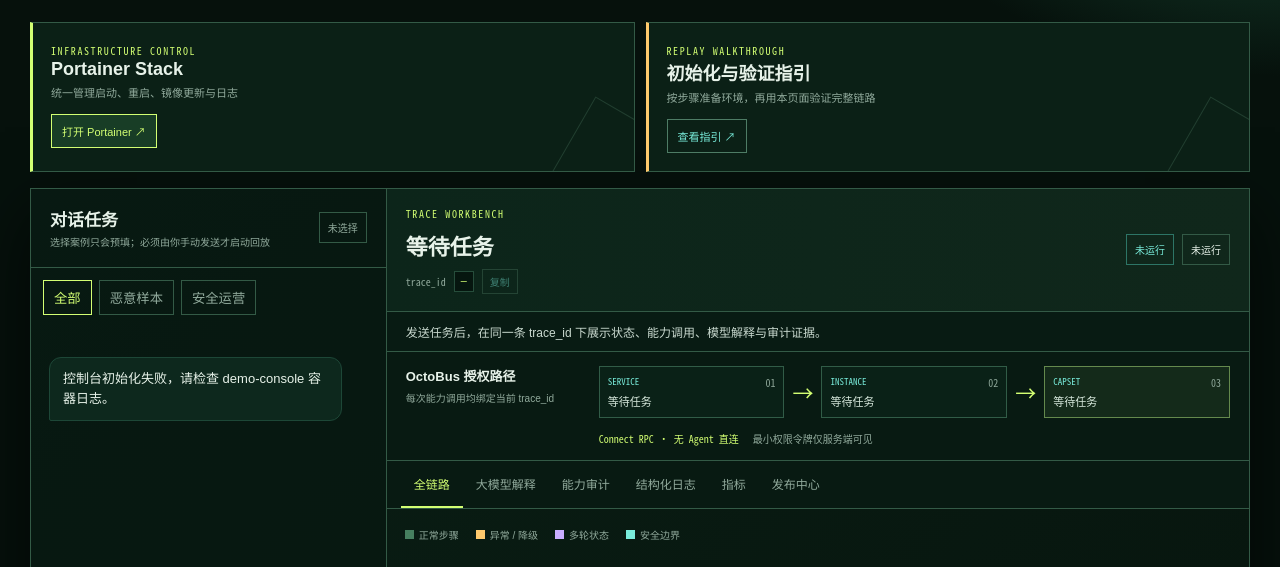
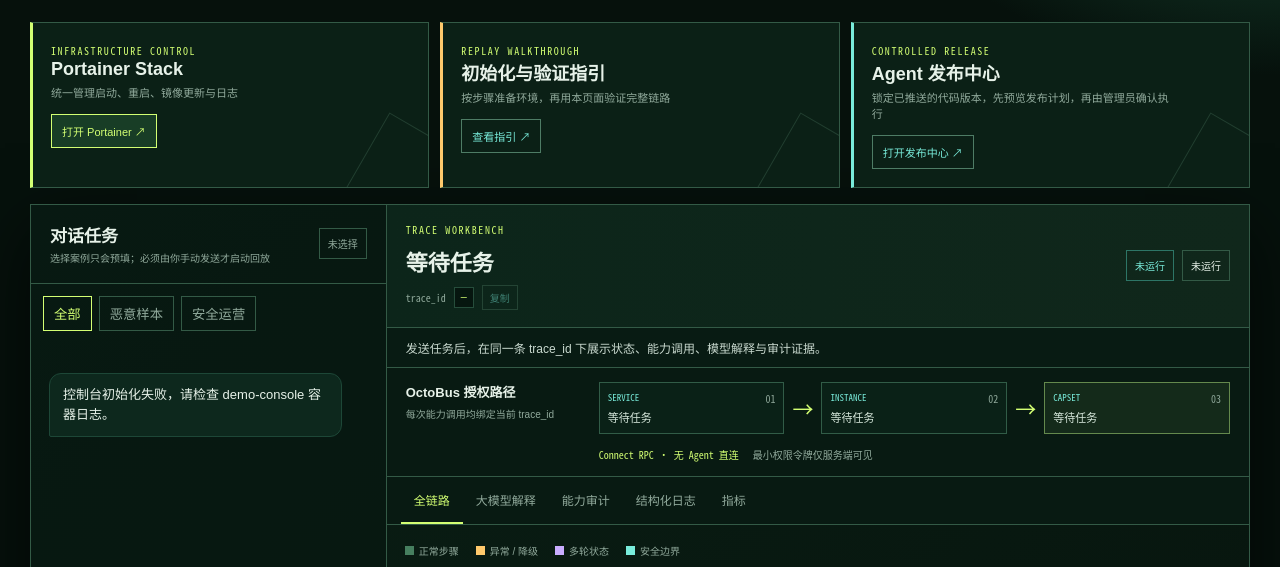
Before and after one commit to ch7pairsq/chaitin-demo-console, a website: page public/index.html in a window 1280 px wide. Shown: the part 153-720 px from the top of the page. Drawn offline with Linux system fonts and the light colour scheme; no server answers.

Commit message:
feat: move release center to command strip

```diff
--- a/public/index.html
+++ b/public/index.html
@@ -4,6 +4,13 @@
   <meta charset="utf-8"><meta name="viewport" content="width=device-width, initial-scale=1">
   <title>Chaitin · Agent 回放控制台</title>
   <link rel="stylesheet" href="/styles.css">
+  <style>
+    .command-strip { grid-template-columns: repeat(3, minmax(0, 1fr)); }
+    .release-card { border-left: 3px solid var(--cyan) !important; }
+    dialog.release-dialog { width: min(1200px, calc(100% - 32px)); }
+    @media (max-width: 1100px) { .command-strip { grid-template-columns: repeat(2, minmax(0, 1fr)); } }
+    @media (max-width: 640px) { .command-strip { grid-template-columns: 1fr; } dialog.release-dialog { width: calc(100% - 16px); padding: 14px; } }
+  </style>
 </head>
 <body>
   <main class="shell">
@@ -14,6 +21,7 @@
     <section class="command-strip" aria-label="部署与边界概览">
       <div class="portainer-card"><span class="card-kicker">INFRASTRUCTURE CONTROL</span><b>Portainer Stack</b><small>统一管理启动、重启、镜像更新与日志</small><button id="open-portainer" class="portainer-button">打开 Portainer ↗</button></div>
       <div class="guide-card"><span class="card-kicker">REPLAY WALKTHROUGH</span><b>初始化与验证指引</b><small>按步骤准备环境，再用本页面验证完整链路</small><button class="ghost-button" data-dialog-target="guide-dialog">查看指引 ↗</button></div>
+      <div class="release-card"><span class="card-kicker">CONTROLLED RELEASE</span><b>Agent 发布中心</b><small>锁定已推送的代码版本，先预览发布计划，再由管理员确认执行</small><button class="ghost-button" data-dialog-target="release-dialog">打开发布中心 ↗</button></div>
     </section>
     <section class="workspace">
       <aside class="chat-pane">
@@ -27,19 +35,19 @@
         <div class="trace-head"><div><p class="eyebrow">TRACE WORKBENCH</p><h2 id="trace-title">等待任务</h2><div class="trace-token"><span>trace_id</span><code id="trace-id">—</code><button id="copy-trace" disabled title="复制 trace_id">复制</button></div></div><div class="run-tags"><span id="verification" class="verification">未运行</span><span id="outcome" class="outcome neutral">未运行</span></div></div>
         <div id="trace-summary" class="trace-summary"><span>发送任务后，在同一条 trace_id 下展示状态、能力调用、模型解释与审计证据。</span></div>
         <section class="octobus-path" aria-label="OctoBus 三层能力链路"><div class="path-label"><b>OctoBus 授权路径</b><small>每次能力调用均绑定当前 trace_id</small></div><div class="path-nodes"><div class="path-node"><span>01</span><small>SERVICE</small><b id="path-service">等待任务</b></div><i>→</i><div class="path-node"><span>02</span><small>INSTANCE</small><b id="path-instance">等待任务</b></div><i>→</i><div class="path-node capset"><span>03</span><small>CAPSET</small><b id="path-capset">等待任务</b></div></div><div class="path-proof"><span id="path-protocol">Connect RPC · 无 Agent 直连</span><span id="path-principal">最小权限令牌仅服务端可见</span></div></section>
-        <nav class="tabs"><button class="active" data-tab="chain">全链路</button><button data-tab="model">大模型解释</button><button data-tab="audit">能力审计</button><button data-tab="logs">结构化日志</button><button data-tab="metrics">指标</button><button data-tab="release">发布中心</button></nav>
+        <nav class="tabs"><button class="active" data-tab="chain">全链路</button><button data-tab="model">大模型解释</button><button data-tab="audit">能力审计</button><button data-tab="logs">结构化日志</button><button data-tab="metrics">指标</button></nav>
         <div class="panel active" id="chain"><div class="legend"><span><i class="legend-normal"></i>正常步骤</span><span><i class="legend-exception"></i>异常 / 降级</span><span><i class="legend-multiturn"></i>多轮状态</span><span><i class="legend-boundary"></i>安全边界</span></div><div id="timeline" class="timeline"><p class="empty">状态机、RAG、OctoBus 与人工复核将在此按 trace_id 串联。</p></div></div>
         <div class="panel" id="model"><section class="model-board"><div class="model-head"><div><p class="eyebrow">MODEL RESPONSE / BOUNDED ROLE</p><h3 id="model-status">等待任务</h3></div><span id="model-provider" class="model-provider">—</span></div><div class="model-rule"><b>输入保护</b><span id="model-policy">只有经过 allow-list 的脱敏字段才可进入模型上下文。</span></div><div class="model-response"><small>受限模型输出</small><pre id="model-output">未调用模型。</pre></div><div class="model-meta"><div><small>引用来源</small><p id="model-citations">—</p></div><div><small>最后防线</small><p id="model-guardrail">模型不会拥有工具令牌，也无法改变处置决策。</p></div></div></section></div>
         <div class="panel" id="audit"><div class="toolbar"><div><b>能力调用审计</b><small>授权主体、service → instance → capset、幂等策略和结果摘要均以 trace_id 关联</small></div><button id="audit-focus" class="ghost-button">定位当前 trace</button></div><div id="audit-empty" class="audit-empty">等待任务。此区域将显示每一次经 OctoBus 授权的能力调用。</div><div id="audit-cards" class="audit-cards"></div></div>
         <div class="panel" id="logs"><div class="toolbar"><div><b>结构化日志</b><small>每行包含同一 trace_id 下的状态和安全控制；展示不含敏感正文</small></div><button id="copy-log-query" class="ghost-button">复制查询提示</button></div><div class="table-wrap"><table><thead><tr><th>时间</th><th>级别</th><th>状态</th><th>事件</th><th>控制措施</th></tr></thead><tbody id="log-view"><tr><td colspan="5" class="empty-cell">暂无日志</td></tr></tbody></table></div></div>
         <div class="panel" id="metrics"><div class="toolbar"><div><b>演示指标</b><small>点击指标卡下钻计算口径与当前值</small></div></div><div id="metric-grid" class="metric-grid"></div><p class="hint">指标来自当前浏览器会话与 `/metrics` 的计数；不是生产监控，且不保存样本或敏感审计正文。</p></div>
-        <div class="panel" id="release"><section class="release-board"><div class="release-head"><div><p class="eyebrow">CONTROLLED AGENT RELEASE</p><h3>指定提交发布</h3><p>发布器只允许两个已登记项目与已推送的 40 位 commit；每次都会固定 revision、更新 agent-compose，并做无样本健康检查。</p></div><span id="release-mode" class="release-mode">加载中</span></div><div class="release-form"><label>目标 Agent<select id="release-project"><option value="security-triage-agent">security-triage-agent</option><option value="malware-triage-agent">malware-triage-agent</option></select></label><label>Git commit<input id="release-commit" maxlength="40" autocomplete="off" placeholder="输入已推送的 40 位 commit SHA"></label><label>发布确认码<input id="release-confirmation" type="password" maxlength="128" autocomplete="off" placeholder="仅真实发布模式需要；不保存"></label></div><div class="release-actions"><button id="release-preview" class="ghost-button">预览发布计划</button><button id="release-trigger" class="release-button">确认发布并健康验证</button></div><div id="release-result" class="release-result">输入目标项目与已推送的 commit。默认是预览模式，不会执行服务器操作。</div><div class="release-boundary"><b>发布边界</b><span>浏览器不持有 runner token；发布器无公网端口；不会读取样本、私钥、IOC 或模型 Key；并发发布会被拒绝。</span></div></section></div>
       </section>
     </section>
     <footer>稳定、脱敏的安全回放。真实 Agent 只能经 OctoBus Connect RPC 调用能力；此页面不持有模型密钥、Capset token、IOC 或原始样本。</footer>
   </main>
   <dialog id="metric-dialog"><form method="dialog"><button class="dialog-close" aria-label="关闭">×</button></form><p class="eyebrow">METRIC DRILLDOWN</p><h2 id="metric-dialog-title"></h2><dl id="metric-dialog-body"></dl></dialog>
   <dialog id="guide-dialog" class="guide-dialog"><form method="dialog"><button class="dialog-close" aria-label="关闭">×</button></form><section class="operations-lede"><p class="eyebrow">SAFE INITIALIZATION RUNBOOK</p><h3>从登录服务器到回放验收</h3><p>配置与服务控制统一在 Portainer Stack 中完成；令牌、API Key 与私钥只进入服务器的 Secret/环境注入，不贴进仓库、页面或聊天框。</p></section><div id="runbook" class="runbook"></div><section class="acceptance"><b>验收标准</b><span>服务重启自动恢复 · 仅本机端口发布 · Agent 不直连 · 审计可用 trace_id 回放 · 异常可降级到人工</span></section></dialog>
+  <dialog id="release-dialog" class="release-dialog"><form method="dialog"><button class="dialog-close" aria-label="关闭">×</button></form><section class="release-board"><div class="release-head"><div><p class="eyebrow">CONTROLLED AGENT RELEASE</p><h3>指定提交发布</h3><p>发布器只允许两个已登记项目与已推送的 40 位 commit；每次都会固定 revision、更新 agent-compose，并做无样本健康检查。</p></div><span id="release-mode" class="release-mode">加载中</span></div><div class="release-form"><label>目标 Agent<select id="release-project"><option value="security-triage-agent">security-triage-agent</option><option value="malware-triage-agent">malware-triage-agent</option></select></label><label>Git commit<input id="release-commit" maxlength="40" autocomplete="off" placeholder="输入已推送的 40 位 commit SHA"></label><label>发布确认码<input id="release-confirmation" type="password" maxlength="128" autocomplete="off" placeholder="仅真实发布模式需要；不保存"></label></div><div class="release-actions"><button id="release-preview" class="ghost-button">预览发布计划</button><button id="release-trigger" class="release-button">确认发布并健康验证</button></div><div id="release-result" class="release-result">输入目标项目与已推送的 commit。默认是预览模式，不会执行服务器操作。</div><div class="release-boundary"><b>发布边界</b><span>浏览器不持有 runner token；发布器无公网端口；不会读取样本、私钥、IOC 或模型 Key；并发发布会被拒绝。</span></div></section></dialog>
   <script type="module" src="/app.js"></script>
 </body>
 </html>
```
